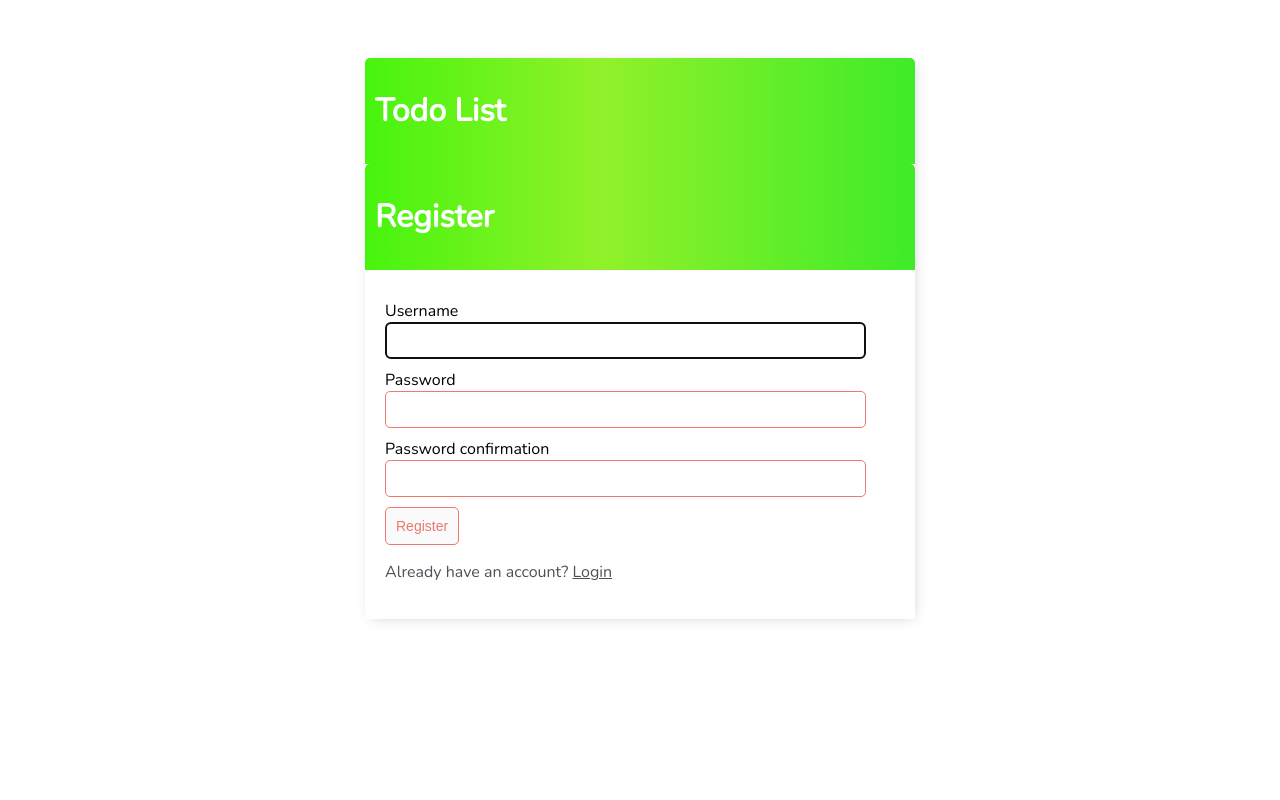
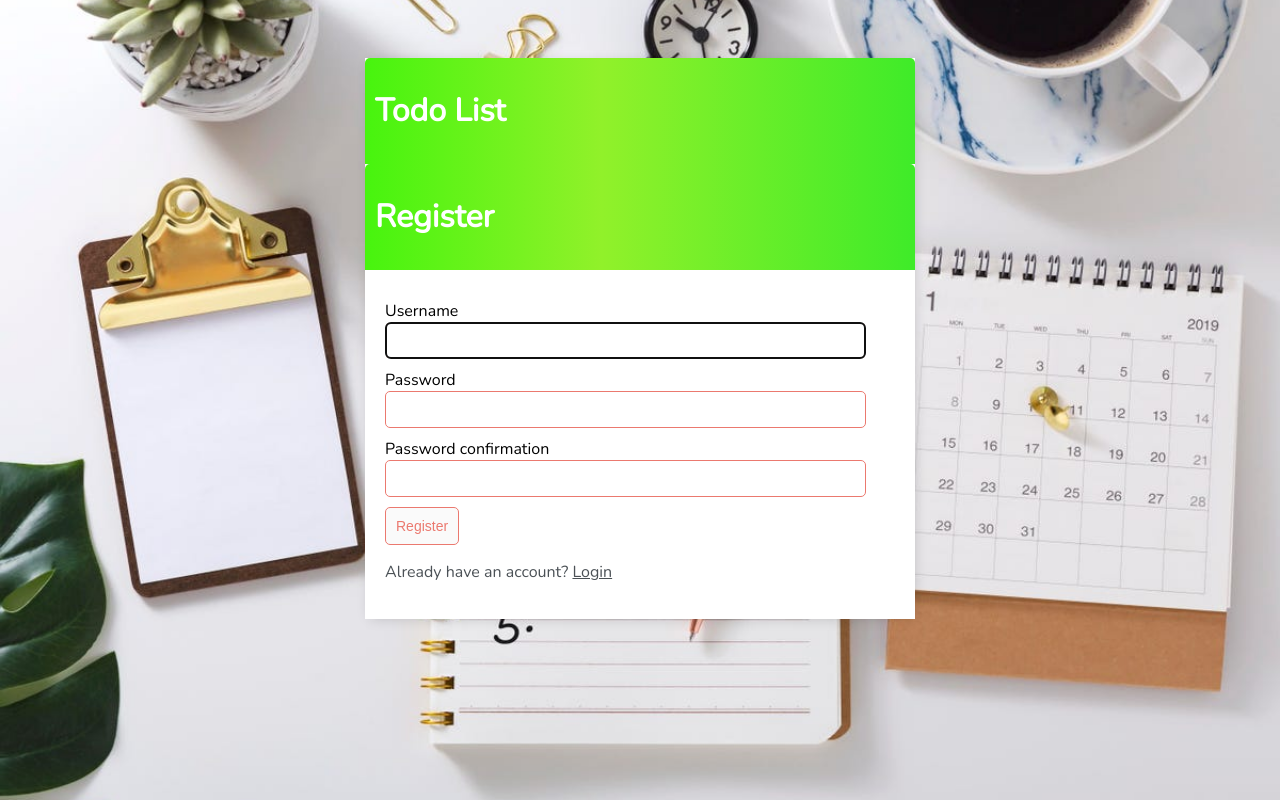
Before and after one commit to Code-Institute-Submissions/DublinSwords-TODO_LIST_NovREsub, a Django app: page /register/ in a window 1280 px wide. Run offline with Django 4.2, Linux system fonts and the light colour scheme.

Commit message:
added homepage_background number 2

```diff
--- a/base/templates/base/main.html
+++ b/base/templates/base/main.html
@@ -13,7 +13,7 @@
 
     <style>
         body{
-            background-color: url('/images/homepage_background.jpg') no-repeat center center fixed;
+            background: url('/images/homepage_background.jpg') no-repeat center center fixed;
             background-size: cover;
             font-family: 'Nunito', sans-serif;
             padding-top: 50px;
```
